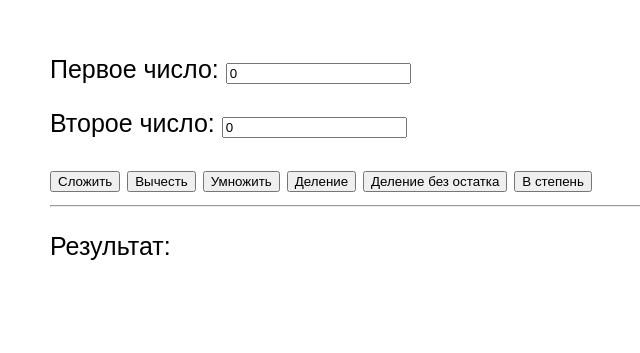
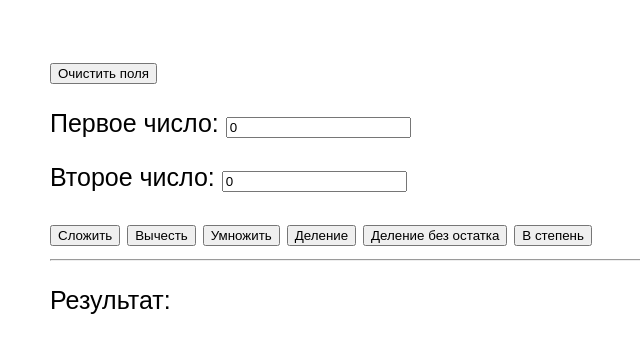
Before and after one commit to DanielPetelin/JavaScript_arithmetic, a plain HTML site: page index.html in a window 1280 px wide. Shown: the part 195-548 px from the top of the page, without its empty margins (200-840 px from the left). Drawn offline with Linux system fonts and the light colour scheme.

Commit message:
add button clear inputs

```diff
--- a/index.html
+++ b/index.html
@@ -8,6 +8,7 @@
     <link rel="stylesheet" href="./css/style.css">
 </head>
 <body>
+    <button onclick="clearInputs()">Очистить поля</button>
     <p>Первое число: <input type="text" id="num1"></p>
     <p>Второе число: <input type="text" id="num2"></p>
     <button onclick="plus()">Сложить</button>
--- a/js/script.js
+++ b/js/script.js
@@ -5,6 +5,12 @@ if (document.getElementById('num1').value == '') {
 if (document.getElementById('num2').value == '') {
     document.getElementById('num2').value = '0';
 };
+
+function clearInputs() {
+    document.getElementById('num1').value = '0';
+    document.getElementById('num2').value = '0';
+    document.getElementById('out').innerHTML = 'Результат:';
+}
 
 function plus() {
     if (document.getElementById('num1').value == '') {
```
